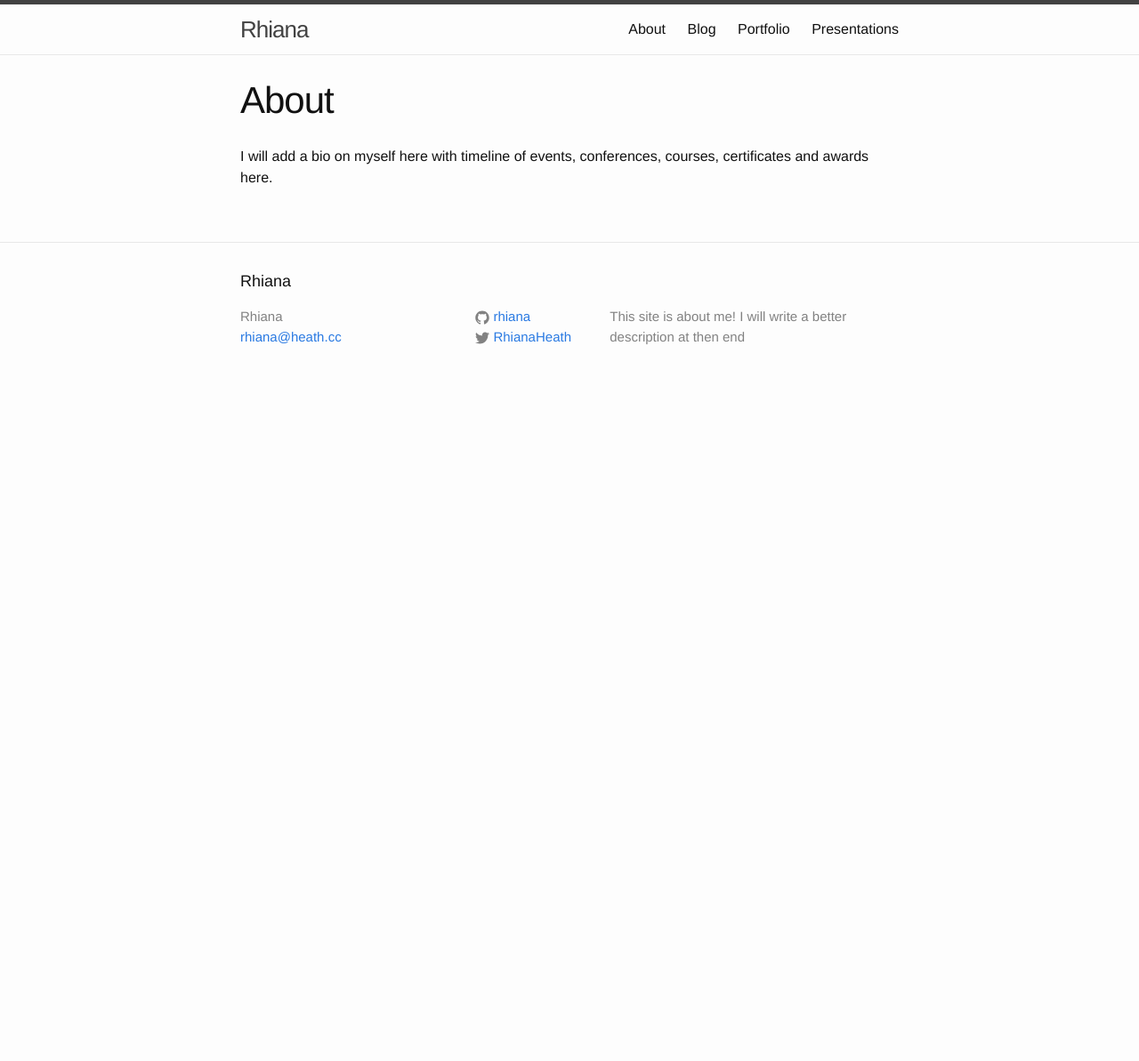
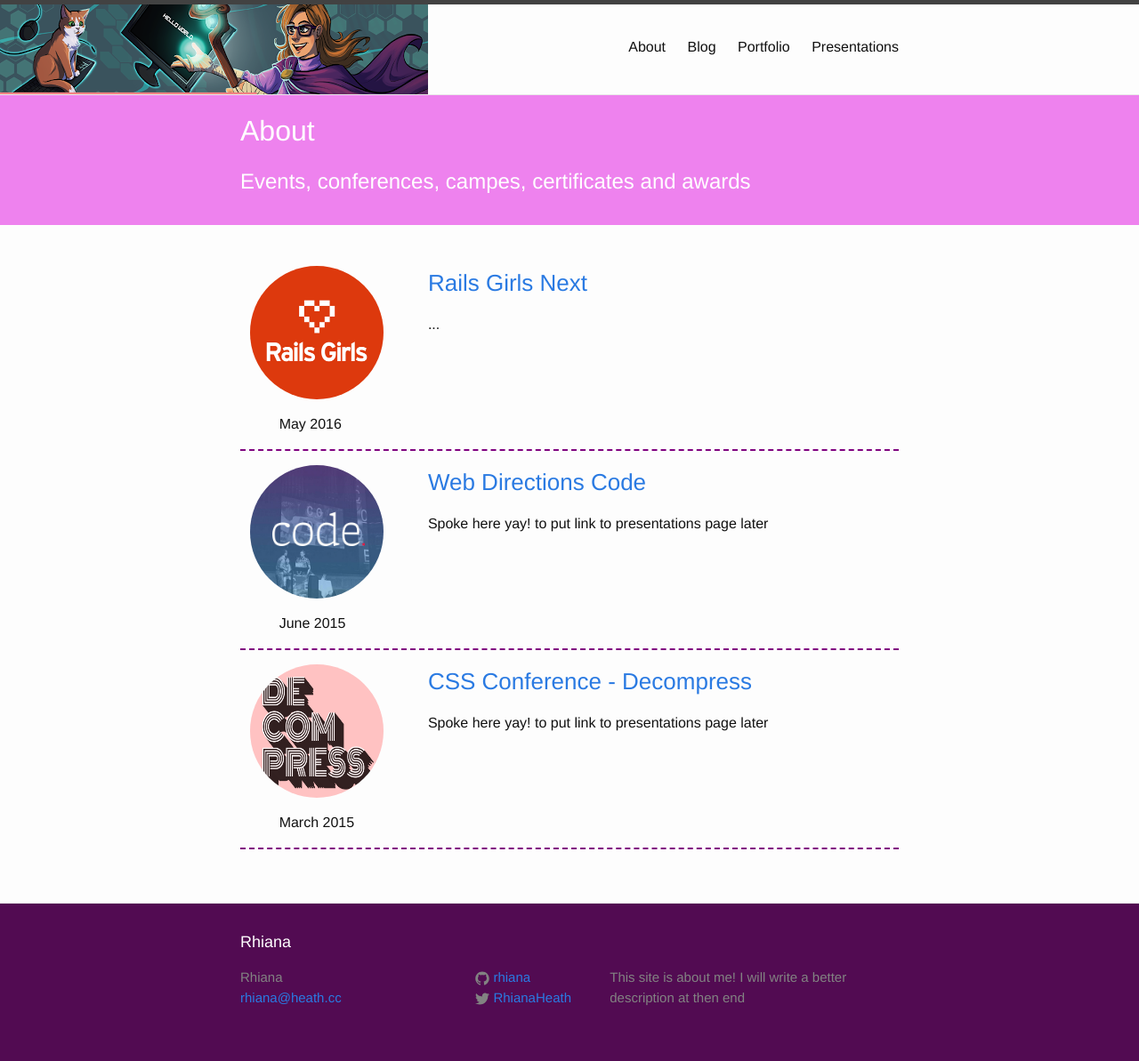
Before and after one commit to Rhiana/rhiana.github.io, a Jekyll site: the page built from about.md, in a window 1280 px wide. Shown: the whole page at 89% size. Built offline with Jekyll 4.4.1, drawn with Linux system fonts in a browser that asks for light colours; before the commit the page ends 900 px from its top, so only the background shows below that.

Commit message:
adding some content and styling to about page

```diff
--- a/_config.yml
+++ b/_config.yml
@@ -17,3 +17,7 @@
 
 # Build settings
 markdown: kramdown
+
+sass:
+    sass_dir: _sass
+    style: compressed
--- a/_includes/header.html
+++ b/_includes/header.html
@@ -1,8 +1,8 @@
 <header class="site-header">
-
+  <a class="site-title" href="{{ site.baseurl }}/">
+    <img src="/img/Accessibility_Wizard_Rhiana_enlarged.png" alt="rhiana heath">
+   </a>
   <div class="wrapper">
-
-    <a class="site-title" href="{{ site.baseurl }}/">{{ site.title }}</a>
 
     <nav class="site-nav">
       <a href="#" class="menu-icon">
@@ -25,3 +25,10 @@
   </div>
 
 </header>
+
+<div class="{{ page.title }} banner">
+  <div class="wrapper">
+    <h1>{{ page.title }}</h1>
+    <h2>{{ page.subtitle }}</h2>
+  </div>
+</div>
--- a/_layouts/page.html
+++ b/_layouts/page.html
@@ -2,10 +2,6 @@
 layout: default
 ---
 <article class="post">
-
-  <header class="post-header">
-    <h1 class="post-title">{{ page.title }}</h1>
-  </header>
 
   <div class="post-content">
     {{ content }}
--- /dev/null
+++ b/_sass/_about.scss
@@ -0,0 +1,23 @@
+.about-page {
+  .grid {
+    border-bottom: 2px dashed purple;
+    padding-bottom: 1em;
+    .icon {
+      width: 22%;
+      margin-right: 5%;
+      img {
+        width: 150px;
+        height: 150px;
+        border-radius: 50%;
+        margin: 1em 0;
+      }
+      span {
+        margin-left: 20%;
+      }
+    }
+    .description {
+      width: 70%;
+      padding: 1em 0;
+    }
+  }
+}
--- /dev/null
+++ b/_sass/_footer.scss
@@ -0,0 +1,4 @@
+.site-footer {
+	background-color: #520b52;
+  color: white;
+}
--- /dev/null
+++ b/_sass/_grid.scss
@@ -0,0 +1,18 @@
+.grid {
+  width: 100%;
+  list-style: none;
+  display: -webkit-box;
+  display: -moz-box;
+  display: -ms-flexbox;
+  display: -webkit-flex;
+  display: flex;
+  flex-flow: row wrap;
+  -webkit-flex-flow: row wrap;
+  justify-content: center;
+  align-items: flex-start;
+  @for $i from 1 through 100 {
+    .width-#{$i} {
+      width: $i + "%" ;
+    }
+  }
+}
--- /dev/null
+++ b/_sass/_header.scss
@@ -0,0 +1,12 @@
+.site-header {
+  .site-nav {
+    margin-top: 20px;
+  }
+}
+.banner {
+  padding: 1em;
+	&.About {
+		background-color: #ee82ee;
+    color: white;
+	}
+}
--- /dev/null
+++ b/_sass/_mixins.scss
@@ -0,0 +1,25 @@
+
+$spacing-unit:     30px;
+
+
+
+// Width of the content area
+$content-width:    800px;
+
+$on-palm:          600px;
+$on-laptop:        800px;
+
+
+
+// Use media queries like this:
+// @include media-query($on-palm) {
+//     .wrapper {
+//         padding-right: $spacing-unit / 2;
+//         padding-left: $spacing-unit / 2;
+//     }
+// }
+@mixin media-query($device) {
+    @media screen and (max-width: $device) {
+        @content;
+    }
+}
--- /dev/null
+++ b/_sass/_variables.scss
@@ -0,0 +1,13 @@
+// Our variables
+$base-font-family: "Helvetica Neue", Helvetica, Arial, sans-serif;
+$base-font-size:   16px;
+$base-font-weight: 400;
+$small-font-size:  $base-font-size * 0.875;
+$base-line-height: 1.5;
+$text-color:       #111;
+$background-color: #fdfdfd;
+$brand-color:      #2a7ae2;
+
+$grey-color:       #828282;
+$grey-color-light: lighten($grey-color, 40%);
+$grey-color-dark:  darken($grey-color, 25%);
--- a/about.md
+++ b/about.md
@@ -1,7 +1,38 @@
 ---
 layout: page
 title: About
+subtitle: Events, conferences, campes, certificates and awards
 permalink: /about/
 ---
-
-I will add a bio on myself here with timeline of events, conferences, courses, certificates and awards here.
+<div class="about-page">
+  <div class="grid">
+    <div class="icon">
+    <img src="/img/railsgirls-sq.png" alt="rails girls">
+      <span>May 2016</span>
+    </div>
+    <div class="description">
+      <h3><a href="http://railsgirls.com/melbourne" target="_blank">Rails Girls Next</a></h3>
+      <p>...</p>
+    </div>
+  </div>
+  <div class="grid">
+    <div class="icon">
+    <img src="/img/Code-wrap-up_header.jpg" alt="code">
+      <span>June 2015</span>
+    </div>
+    <div class="description">
+      <h3><a href="https://www.webdirections.org/code15/" target="_blank">Web Directions Code</a></h3>
+      <p>Spoke here yay! to put link to presentations page later</p>
+    </div>
+  </div>
+  <div class="grid">
+    <div class="icon">
+    <img src="/img/decompress.png" alt="css conf">
+      <span>March 2015</span>
+    </div>
+    <div class="description">
+      <h3><a href="http://decompress.com.au/" target="_blank">CSS Conference - Decompress</a></h3>
+      <p>Spoke here yay! to put link to presentations page later</p>
+    </div>
+  </div>
+</div>
--- a/css/main.scss
+++ b/css/main.scss
@@ -3,51 +3,16 @@
 ---
 @charset "utf-8";
 
-
-
-// Our variables
-$base-font-family: "Helvetica Neue", Helvetica, Arial, sans-serif;
-$base-font-size:   16px;
-$base-font-weight: 400;
-$small-font-size:  $base-font-size * 0.875;
-$base-line-height: 1.5;
-
-$spacing-unit:     30px;
-
-$text-color:       #111;
-$background-color: #fdfdfd;
-$brand-color:      #2a7ae2;
-
-$grey-color:       #828282;
-$grey-color-light: lighten($grey-color, 40%);
-$grey-color-dark:  darken($grey-color, 25%);
-
-// Width of the content area
-$content-width:    800px;
-
-$on-palm:          600px;
-$on-laptop:        800px;
-
-
-
-// Use media queries like this:
-// @include media-query($on-palm) {
-//     .wrapper {
-//         padding-right: $spacing-unit / 2;
-//         padding-left: $spacing-unit / 2;
-//     }
-// }
-@mixin media-query($device) {
-    @media screen and (max-width: $device) {
-        @content;
-    }
-}
-
-
-
 // Import partials from `sass_dir` (defaults to `_sass`)
 @import
+		"variables",
+		"mixins",
         "base",
+        "grid",
+        "header",
+        "footer",
         "layout",
-        "syntax-highlighting"
+        "syntax-highlighting",
+        "about"
+
 ;
```
Also changed, not shown: img/Accessibility_Wizard_Rhiana_enlarged.png (added), img/Code-wrap-up_header.jpg (added), img/css-conf.jpg (added), img/decompress.png (added), img/og-logo.png (added), img/railsgirls-sq.png (added).
